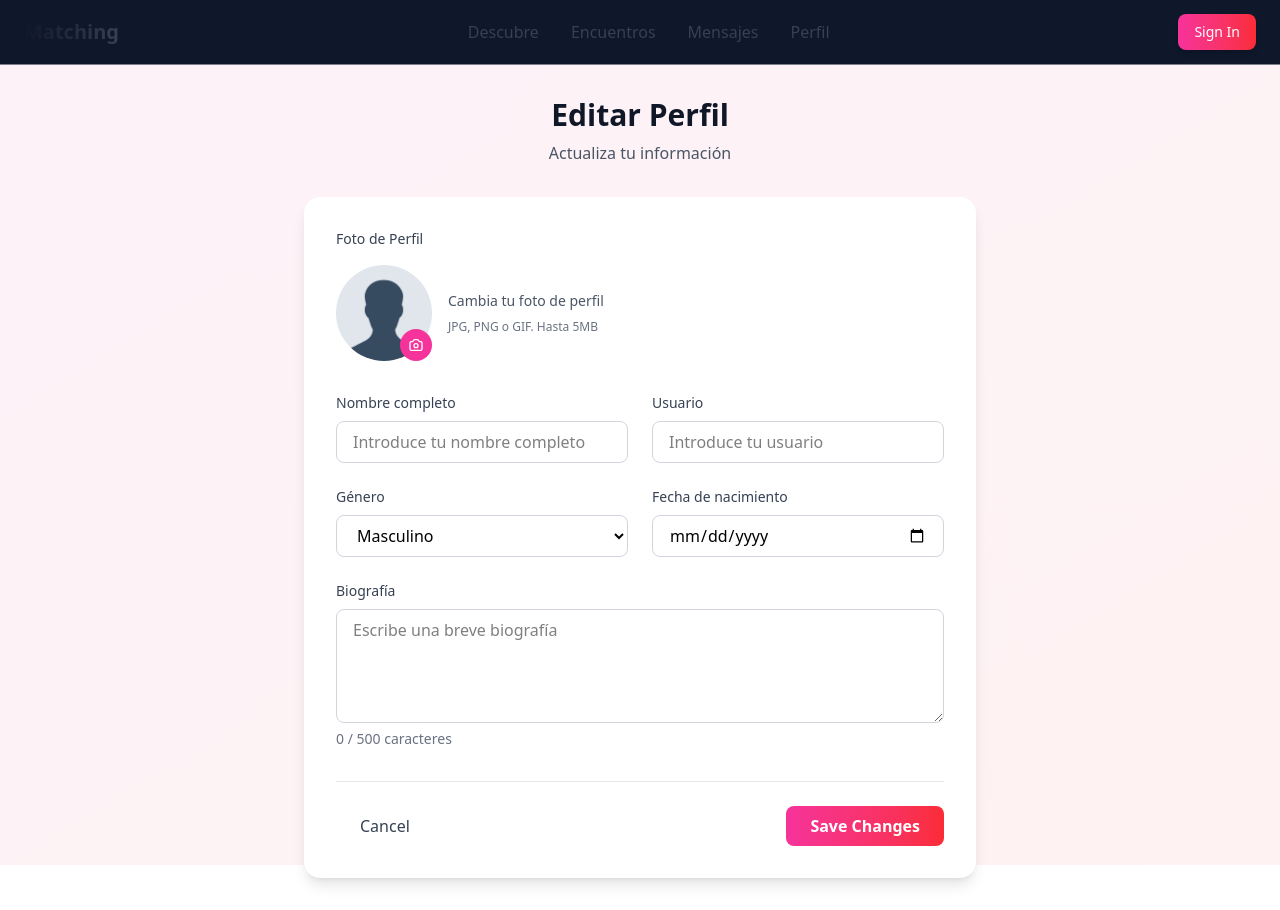
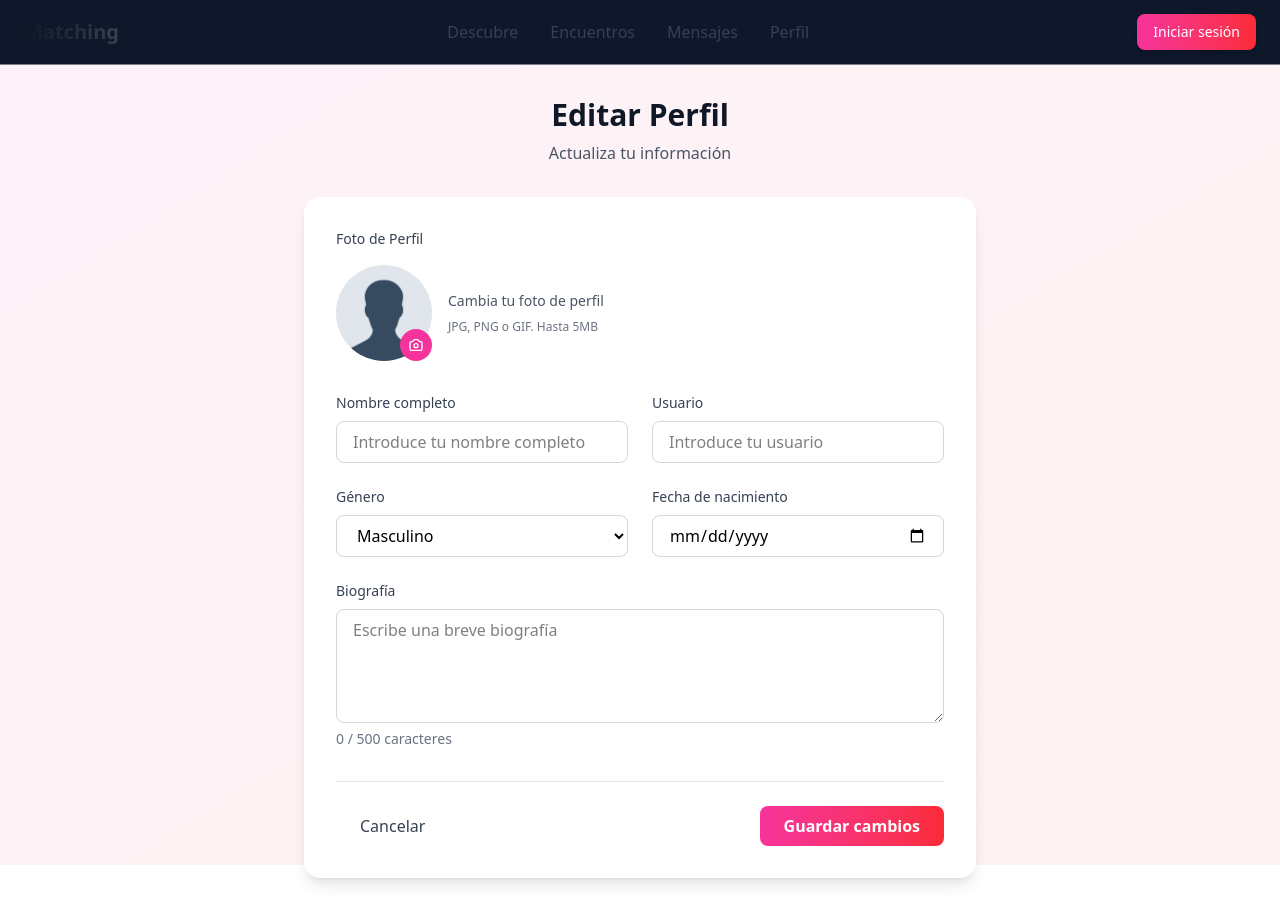
Before and after one commit to Juanvivas043/tinder-clone, a Next.js app: page /profile/edit in a window 1280 px wide. Built offline with nearby package versions, Linux system fonts and the light colour scheme; no server answers.

Commit message:
tercer y ultimo avance profile page

```diff
--- a/app/profile/edit/page.tsx
+++ b/app/profile/edit/page.tsx
@@ -254,14 +254,14 @@ export default function EditProfile() {
                               onClick={() => router.back()}
                               className="px-6 py-2 text-gray-700 dark:text-gray-300 hover:text-gray-900 dark:hover:text-white transition-colors duration-200"
                             >
-                              Cancel
+                              Cancelar
                             </button>
                             <button
                               type="submit"
                               disabled={saving}
                               className="px-6 py-2 bg-gradient-to-r from-pink-500 to-red-500 text-white font-semibold rounded-lg hover:from-pink-600 hover:to-red-600 focus:outline-none focus:ring-2 focus:ring-pink-500 focus:ring-offset-2 disabled:opacity-50 disabled:cursor-not-allowed transition-all duration-200"
                             >
-                              {saving ? "Saving..." : "Save Changes"}
+                              {saving ? "Guardando..." : "Guardar cambios"}
                             </button>
                         </div>
                     </form>
--- a/components/Navbar.tsx
+++ b/components/Navbar.tsx
@@ -58,14 +58,14 @@ export default function Navbar() {
                                 d="M17 16l4-4m0 0l-4-4m4 4H7m6 4v1a3 3 0 01-3 3H6a3 3 0 01-3-3V7a3 3 0 013-3h4a3 3 0 013 3v1"
                               />
                             </svg>
-                            Sign Out
+                            Cerrar sesión
                           </button>
                         ) : (
                           <Link
                             href="/auth"
                             className="inline-flex items-center px-4 py-2 bg-gradient-to-r from-pink-500 to-red-500 text-white text-sm font-medium rounded-lg hover:from-pink-600 hover:to-red-600 transition-all duration-200 shadow-md hover:shadow-lg"
                           >
-                            Sign In
+                            Iniciar sesión
                           </Link>
                         )}
                     </div>
--- a/components/ProfileInformation.tsx
+++ b/components/ProfileInformation.tsx
@@ -121,7 +121,7 @@ export default async function ProfileInformation () {
                                     </div>
                                     <div>
                                         <label className="block text-sm font-medium text-gray-700 dark:text-gray-300 mb-1">
-                                          Distance
+                                          Distancia
                                         </label>
                                         <p className="text-gray-900 dark:text-white">
                                           Hasta {profile.preferences.distance} km
```
